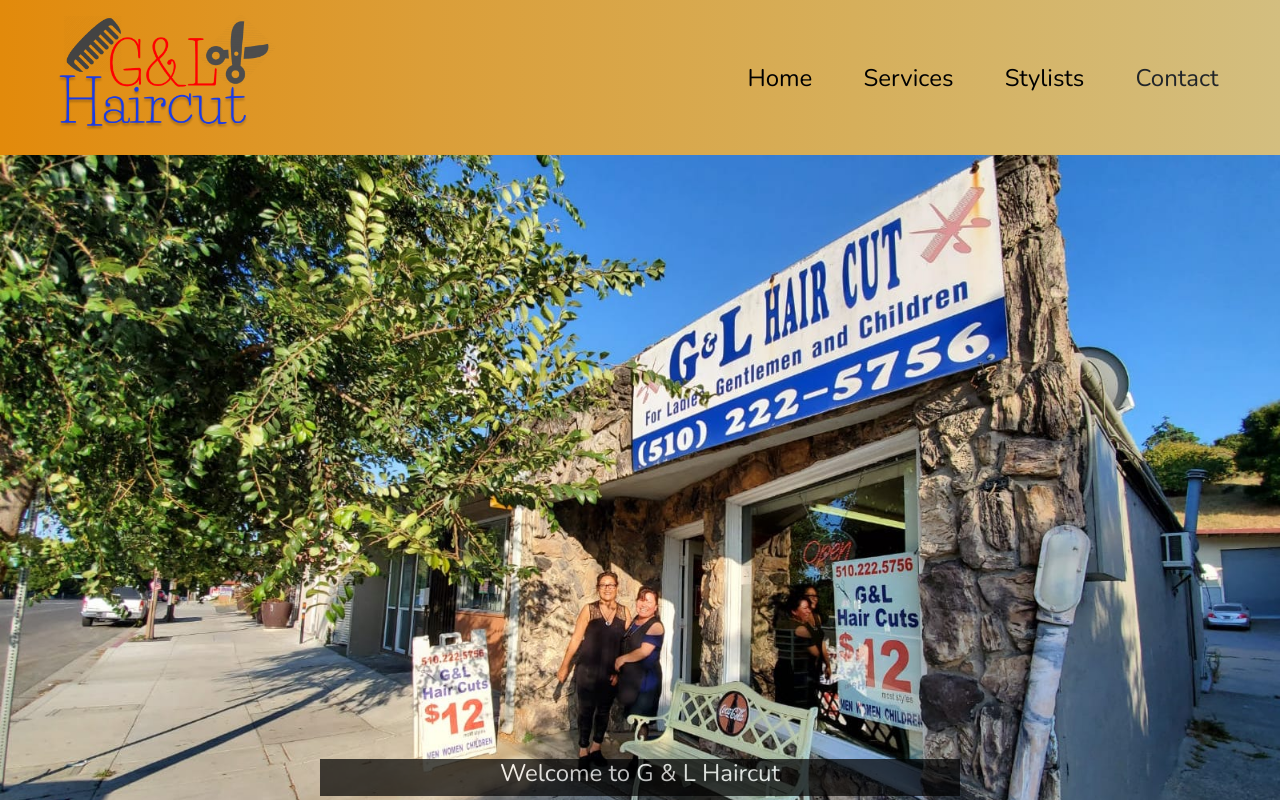
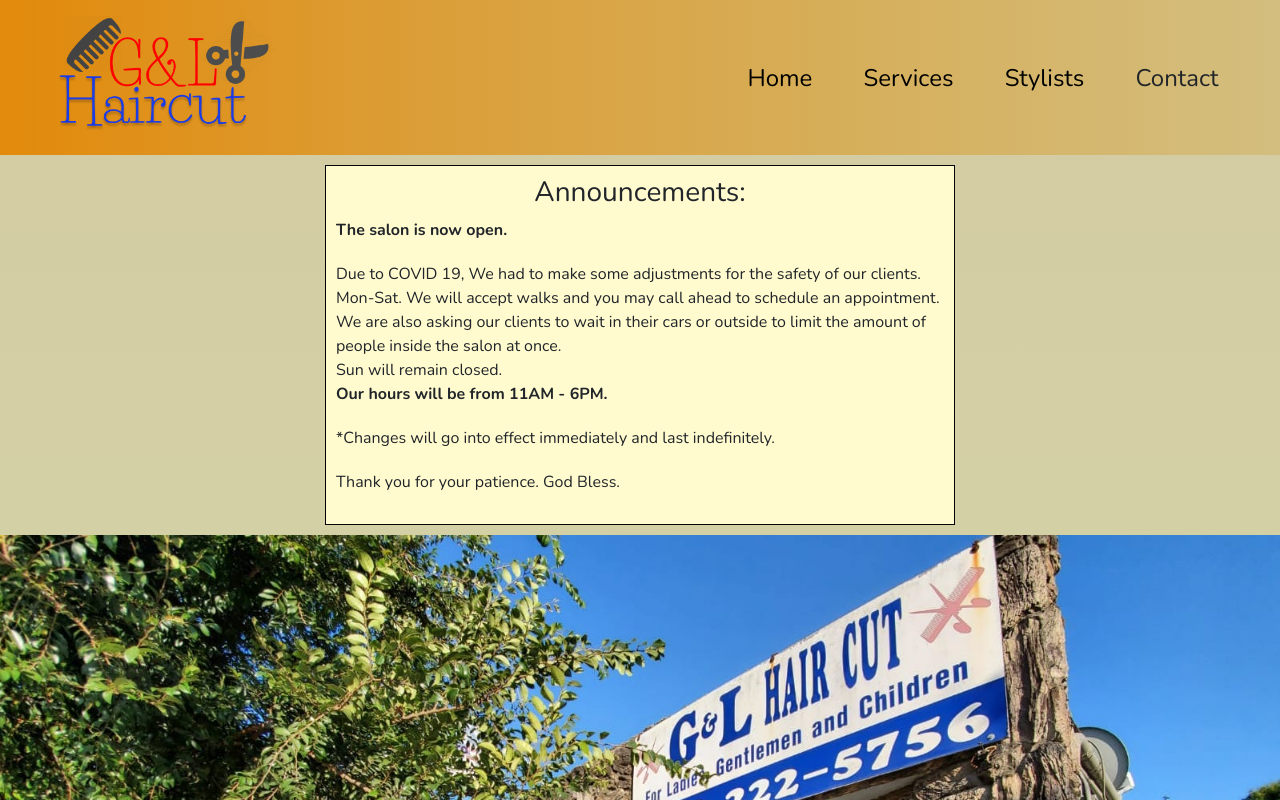
Before and after one commit to luisarevalo21/gandlhaircut, a React (Create React App) app: page / in a window 1280 px wide. Shown: the top 800 px of the page. Built offline with nearby package versions, Linux system fonts and the light colour scheme.

Commit message:
added announcement component

```diff
--- a/src/App.js
+++ b/src/App.js
@@ -18,7 +18,6 @@
   return (
     <div className="App">
       <NavBar />
-      {/* <Announcement /> */}
       <Switch>
         <Route exact path="/" component={HomeComponent} />
         <Route exact path="/gandlhaircut" component={HomeComponent} />
--- a/src/components/HomeComponent/HomeComponent.js
+++ b/src/components/HomeComponent/HomeComponent.js
@@ -11,13 +11,14 @@
 import InsideComponent from "../InsideComponent/InsideComponent";
 import ShowcaseComponent from "../ShowcaseComponent/ShowcaseComponent";
 // import homeImage from "../../assets/images/Home_Photos/home1.jpg";
-
+import Announcement from "../Announcement/Announcement";
 class HomeComponent extends Component {
   state = {};
 
   render() {
     return (
       <div>
+        <Announcement />
         {/* <Zoom> */}
         <div className={classes.Container}>
           <img src={homeImage} alt=""></img>
```
